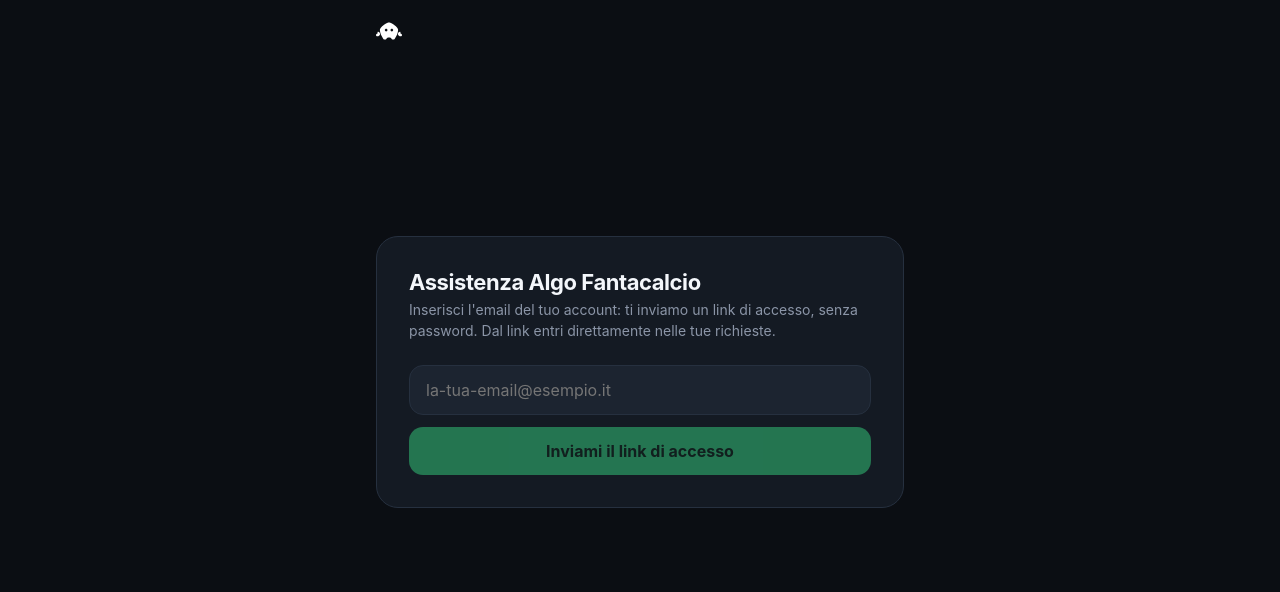
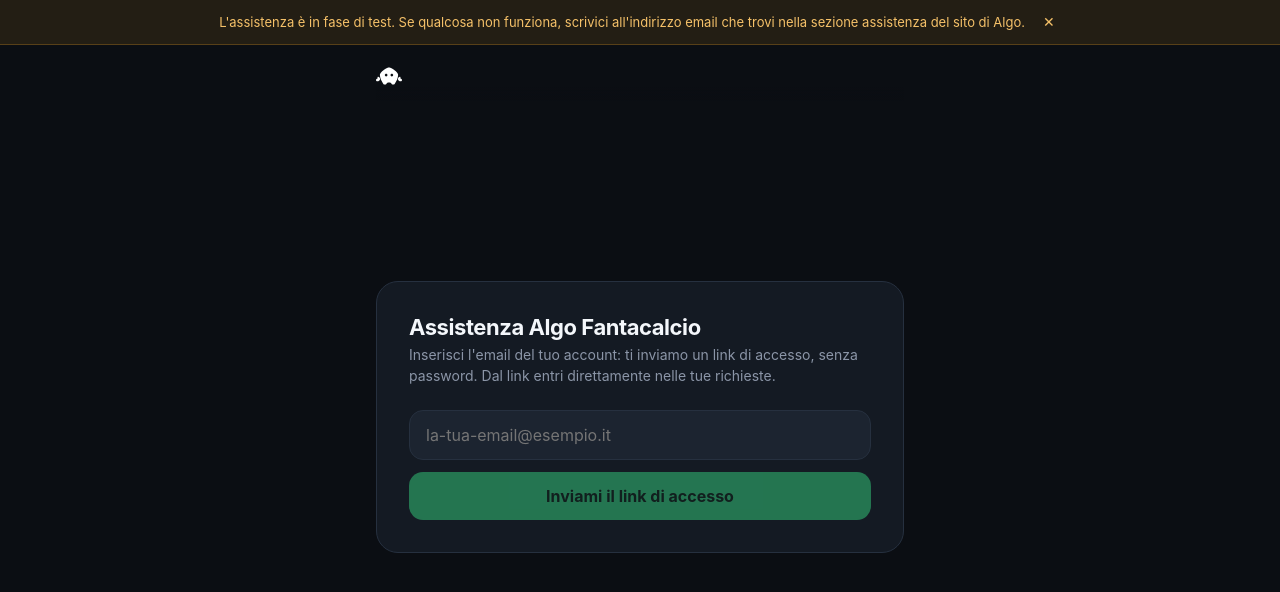
Before and after one commit to tommasotiezzi/portal, a Next.js app: page / in a window 1280 px wide. Shown: the top 592 px of the page. Built offline with nearby package versions, Linux system fonts and the light colour scheme; no server answers.

Commit message:
final fixes

```diff
--- a/app/globals.css
+++ b/app/globals.css
@@ -724,3 +724,35 @@
   z-index: 50;
 }
 .theme-toggle:hover { border-color: #ff6444; color: #ff6444; }
+
+/* ============================================================
+   Banner fase test (temporaneo, solo portale utente)
+   ============================================================ */
+.test-banner {
+  display: flex;
+  align-items: center;
+  justify-content: center;
+  gap: 12px;
+  padding: 10px 16px;
+  background: #f5a5241a;
+  border-bottom: 1px solid #f5a52440;
+  color: #f5c169;
+  font-size: 13px;
+  line-height: 1.45;
+  text-align: center;
+}
+.test-banner button {
+  background: none;
+  border: none;
+  color: inherit;
+  font-size: 14px;
+  padding: 2px 6px;
+  border-radius: 6px;
+  flex: none;
+}
+.test-banner button:hover { background: #f5a52426; }
+
+/* mai nel backoffice (strumento interno, niente avvisi utente) */
+body:has(#amia-root) .test-banner { display: none; }
+
+.test-banner a { color: inherit; font-weight: 700; text-decoration: underline; }
--- a/app/layout.tsx
+++ b/app/layout.tsx
@@ -1,6 +1,7 @@
 import type { Metadata, Viewport } from "next";
 import { headers } from "next/headers";
 import { BrandProvider, DEFAULT_BRAND, type Brand } from "@/components/BrandProvider";
+import TestBanner from "@/components/TestBanner";
 import "./globals.css";
 
 export const metadata: Metadata = {
@@ -79,6 +80,7 @@
         />
       </head>
       <body>
+        <TestBanner />
         <BrandProvider brand={brand}>{children}</BrandProvider>
       </body>
     </html>
--- /dev/null
+++ b/components/TestBanner.tsx
@@ -0,0 +1,40 @@
+"use client";
+import { useEffect, useState } from "react";
+
+/**
+ * Banner temporaneo di fase test (solo portale utente).
+ * Rimovibile dall'utente (X, memorizzato) e rimovibile da noi a fine test:
+ * basta togliere <TestBanner /> dal root layout.
+ */
+const DISMISS_KEY = "support-test-banner-dismissed";
+
+export default function TestBanner() {
+  const [visible, setVisible] = useState(false);
+
+  useEffect(() => {
+    try {
+      if (!localStorage.getItem(DISMISS_KEY)) setVisible(true);
+    } catch { /* storage bloccato: banner sempre visibile */ setVisible(true); }
+  }, []);
+
+  if (!visible) return null;
+
+  return (
+    <div className="test-banner" role="status">
+      <span>
+        L&apos;assistenza &egrave; in fase di test. Se qualcosa non funziona,
+        scrivici all&apos;indirizzo email che trovi nella sezione assistenza
+        del sito di Algo.
+      </span>
+      <button
+        aria-label="Chiudi avviso"
+        onClick={() => {
+          try { localStorage.setItem(DISMISS_KEY, "1"); } catch { /* ok */ }
+          setVisible(false);
+        }}
+      >
+        ✕
+      </button>
+    </div>
+  );
+}
```
